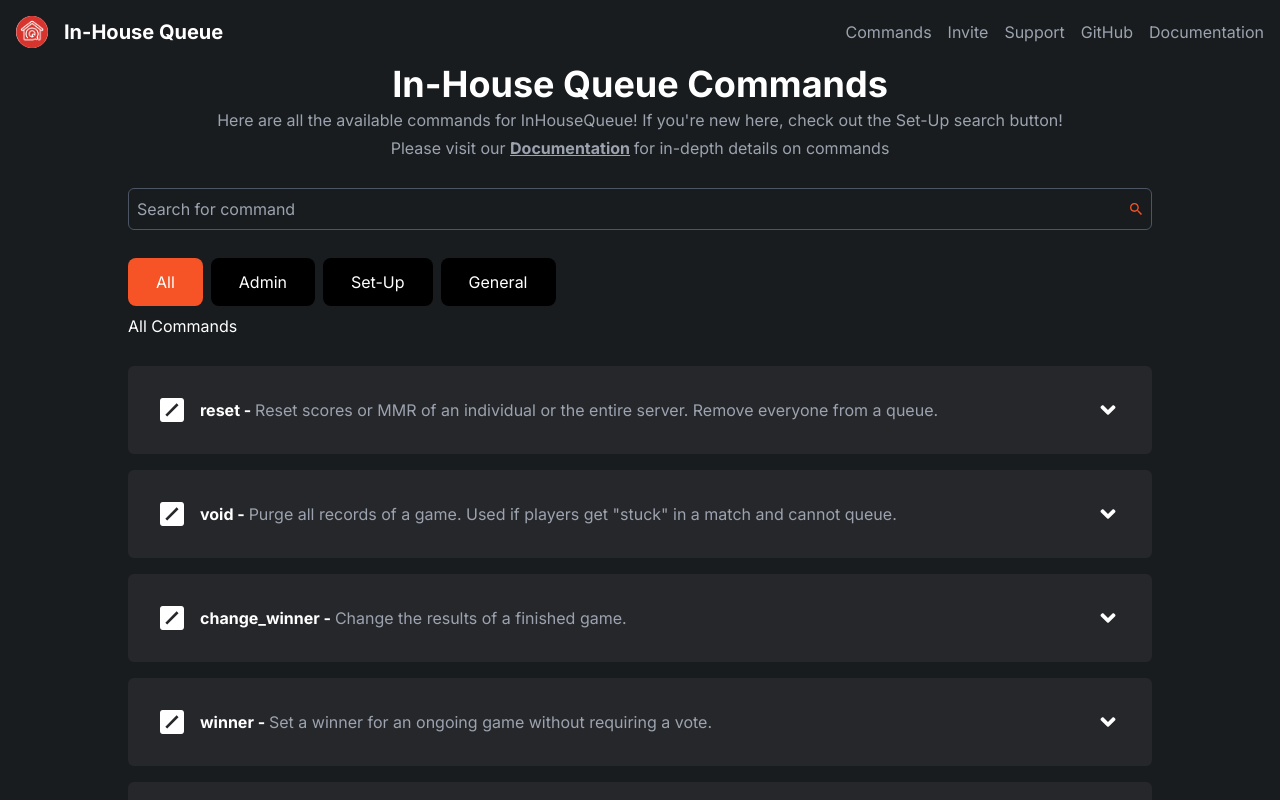
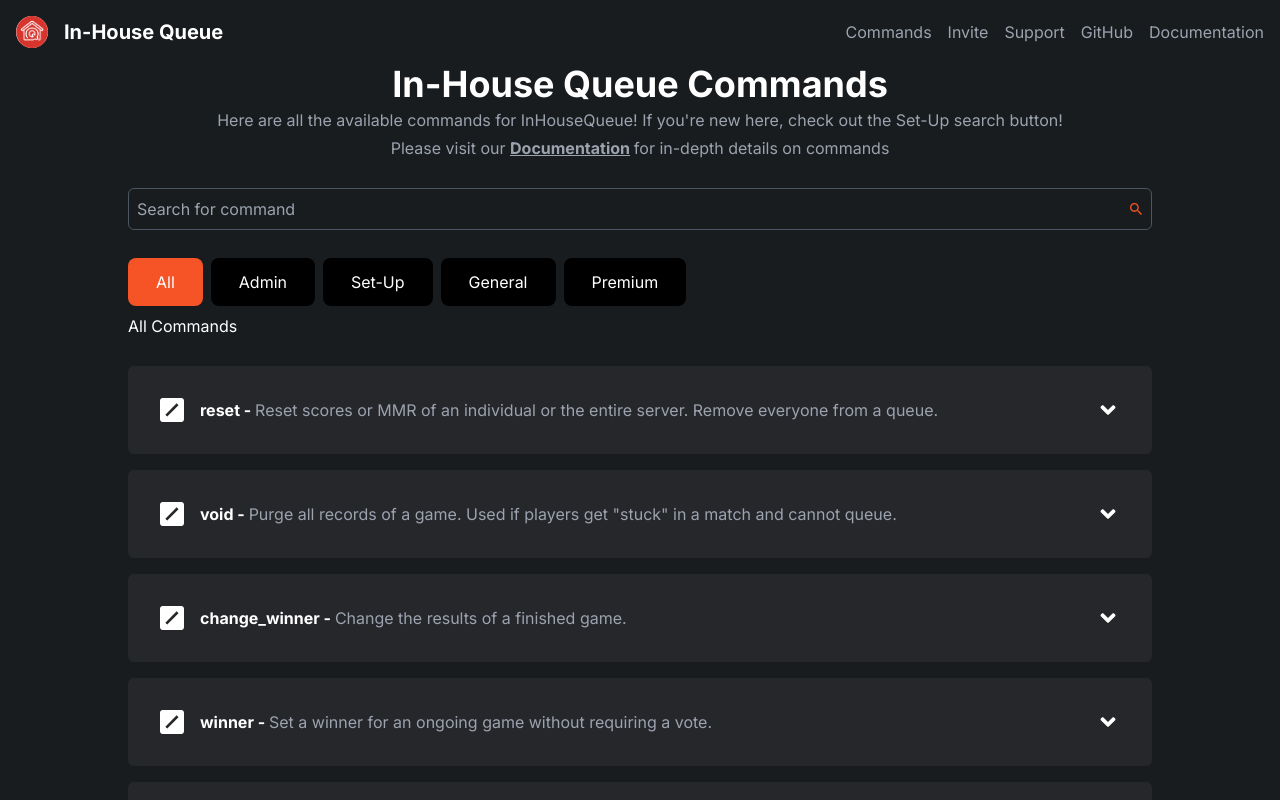
Before and after one commit to ItzDerock/InHouseQueue-site, a Next.js app: page /commands in a window 1280 px wide. Shown: the top 800 px of the page. Built offline with nearby package versions, Linux system fonts and the light colour scheme.

Commit message:
feat: add premium commands (#63)
* feat: add premium commands

* feat: add premium commands

```diff
--- a/src/app/commands/page.tsx
+++ b/src/app/commands/page.tsx
@@ -15,7 +15,7 @@ const categoryDescriptions = {
   Admin: "You must have Administrator permissions to run these commands",
   "Set-Up": "Set up your server to use InHouseQueue Bot!",
   General: "General commands that all members can use.",
-//   LoL: "League of Legends commands",
+  Premium: "Premium only commands",
 //   Overwatch: "Overwatch commands",
 //   Valorant: "Valorant commands",
 } satisfies {
--- a/src/data/commands.ts
+++ b/src/data/commands.ts
@@ -664,17 +664,39 @@ const commands = [
     ]
   },
   // ~ Games
-//   {
-//     "name": "champion",
-//     "type": "LoL",
-//     "description": "Select your champion. Only works inside a lobby channel",
-//     "usage": [
-//       "/champion [name]",
-//     ],
-//     "examples": [
-//       "/champion Teemo",
-//     ]
-//   },
+  {
+    "name": "set_status",
+    "type": "Premium",
+    "description": "Set the Activity of your Bot. (Tier 3 only)",
+    "usage": [
+      "/set_status [status]",
+    ],
+    "examples": [
+      "/set_status Just chilling",
+    ]
+  },
+  {
+    "name": "update_banner ",
+    "type": "Premium",
+    "description": "Update the Queue Banner image",
+    "usage": [
+      "/update_banner [url]",
+    ],
+    "examples": [
+      "/update_banner https://i.imgur.com/123123lhasd",
+    ]
+  },
+  {
+    "name": "update_color ",
+    "type": "Premium",
+    "description": "Update the color of your Queue embed (Hexcode only)",
+    "usage": [
+      "/update_color [color]",
+    ],
+    "examples": [
+      "/update_color #000000",
+    ]
+  },
 //   {
 //     "name": "hero",
 //     "type": "Overwatch",
```
